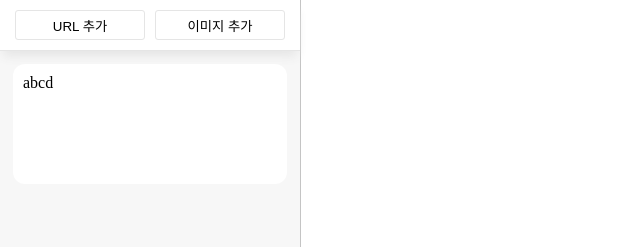
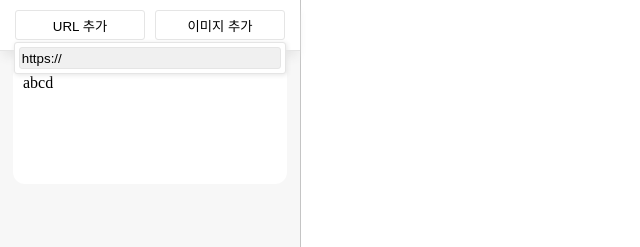
Before and after one commit to josubin47/business-canvas-test, a React (Create React App) app: page / in a window 1280 px wide. Both pictures are taken after a click on the button "URL 추가". Shown: the top 247 px of the page, without its empty margins (0-640 px from the left). Built offline with nearby package versions, Linux system fonts and the light colour scheme.

Commit message:
feat: url 추가 버튼 클릭시 input 나타나게 하는 기능 추가

```diff
--- a/src/components/SideBar/index.tsx
+++ b/src/components/SideBar/index.tsx
@@ -1,13 +1,26 @@
-import styled from 'styled-components';
+import React, { useState } from 'react';
+import styled, { css } from 'styled-components';
 //import { LayoutProps } from './type';
 
 export default function SideBar() {
+  const [visible, setVisible] = useState<boolean>(false);
+  const [url, setUrl] = useState<string>('https://');
+
+  const handleButtonClick = (e: React.MouseEvent<HTMLButtonElement>) => {
+    setVisible(!visible);
+  };
+
   return (
     <Section>
       <ButtonContainer>
-        <Button>URL 추가</Button>
-        <Button>이미지 추가</Button>
+        <Button type="button" onClick={handleButtonClick}>
+          URL 추가
+        </Button>
+        <Button type="button">이미지 추가</Button>
       </ButtonContainer>
+      <InputContainer visible={visible}>
+        <Input type="text" value={url}></Input>
+      </InputContainer>
       <ListContainer>
         <ListItem>abcd</ListItem>
       </ListContainer>
@@ -18,10 +31,10 @@ export default function SideBar() {
 const Section = styled.section`
   display: flex;
   flex-direction: column;
-  flex: none;
   width: 300px;
   background-color: #f7f7f7;
   border-right: 1px solid #c4c4c4;
+  align-items: center;
 `;
 
 const ButtonContainer = styled.div`
@@ -29,9 +42,7 @@ const ButtonContainer = styled.div`
   height: 30px;
   border-bottom: 0.2px solid #e5e5e5;
   box-shadow: 0 8px 10px -3px #e5e5e5;
-  display: flex;
-  justify-content: center;
-  align-items: center;
+  margin: 0 auto;
   padding: 10px;
 `;
 
@@ -46,14 +57,44 @@ const Button = styled.button`
 
 const ListContainer = styled.div`
   display: flex;
-  justify-content: center;
-  align-items: center;
+  width: 100%;
 `;
+
 const ListItem = styled.div`
   background-color: #ffffff;
   height: 100px;
-  width: 90%;
+  width: 100%;
   border-radius: 12px;
   margin: 13px;
   padding: 10px;
 `;
+
+interface InputContainerProps {
+  visible: boolean;
+}
+
+const InputContainer = styled.div`
+  ${({ visible }: InputContainerProps) => css`
+    top: ${visible ? '42px' : 0};
+    display: ${visible ? 'flex' : 'none'};
+  `}
+  width: 270px;
+  height: 30px;
+  position: absolute;
+  background-color: #ffffff;
+  border: 1.5px solid #e5e5e5;
+  transition: all 0.5s ease-in-out;
+  border-radius: 3px;
+  box-shadow: 1px 1px 5px #e5e5e5;
+
+  justify-content: center;
+  align-items: center;
+`;
+
+const Input = styled.input`
+  height: 18px;
+  background-color: #f0f0f0;
+  border: 1.5px solid #e5e5e5;
+  width: 95%;
+  border-radius: 3px;
+`;
```
